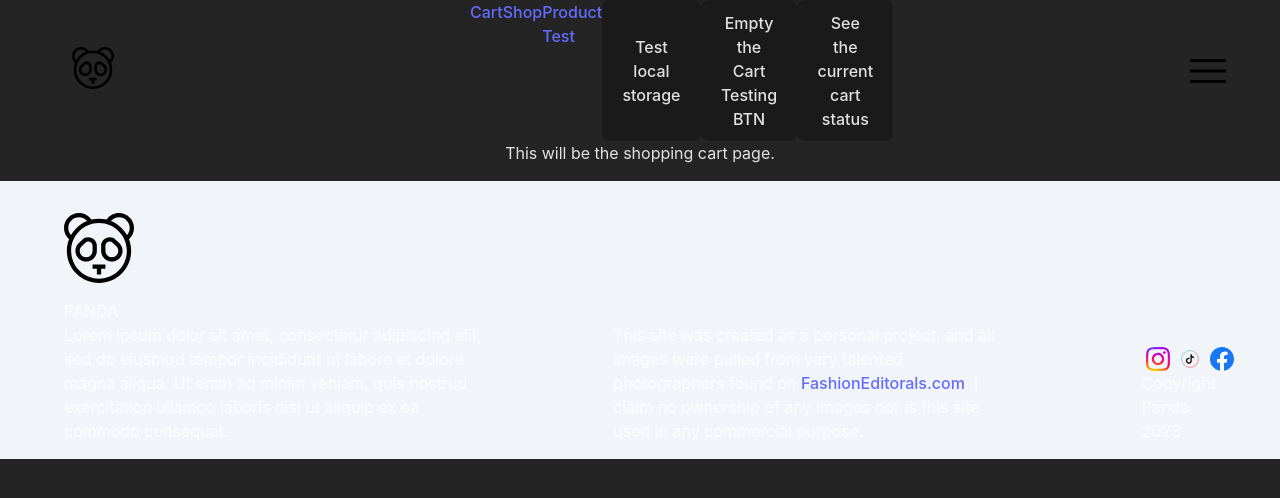
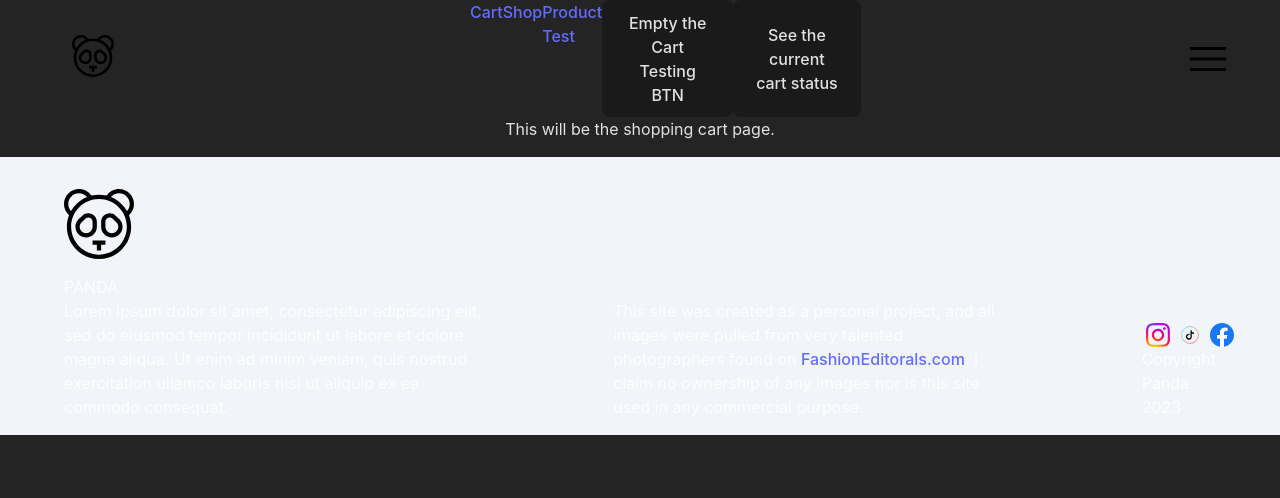
Before and after one commit to J-Skarbek/Shopping-Cart, a React (Vite) app in the folder shopping-cart-app/: page /cart in a window 1280 px wide. Shown: the top 498 px of the page. Built offline with nearby package versions, Linux system fonts and the light colour scheme.

Commit message:
Remove the unsuccessfulattempts and linking localStorage to state in custom hook

```diff
--- a/shopping-cart-app/src/components/Header.jsx
+++ b/shopping-cart-app/src/components/Header.jsx
@@ -14,7 +14,7 @@ function Header() {
     return setShowMenu(!showMenu);
   }
 
-  const { logCartItems, emptyTheCart, testLocal } = useContext(ShopContext);
+  const { logCartItems, emptyTheCart } = useContext(ShopContext);
 
   function displayMenu() {
     if (showMenu === true) {
@@ -37,7 +37,6 @@ function Header() {
         <NavLink to='cart'>Cart</NavLink>
         <NavLink to='shop'>Shop</NavLink>
         <NavLink to='product'>Product Test</NavLink>
-        <button onClick={testLocal}>Test local storage</button>
         <button onClick={emptyTheCart}>Empty the Cart Testing BTN</button>
         <button onClick={logCartItems}>See the current cart status</button>
       </nav>
--- a/shopping-cart-app/src/components/RootLayout.jsx
+++ b/shopping-cart-app/src/components/RootLayout.jsx
@@ -10,17 +10,15 @@ export const ShopContext = createContext({
   addToCart: () => {},
   logCartItems: () => {},
   emptyTheCart: () => {},
-  testLocal: () => {}
 })
 
 function RootLayout() {
 
-  const [cartContents, setCartContents] = React.useState([]);
-  // const [name, setName] = useLocalStorage('cartContents', cartContents);
+  const [cartContents, setCartContents] = React.useState(JSON.parse(localStorage.getItem('items')) || []);
 
-  const [item, setItem] = useLocalStorage('item', 'world');
-
- const testLocal = () => setItem(cartContents);
+  React.useEffect(() => {
+    localStorage.setItem("items", JSON.stringify(cartContents))
+  }, [cartContents])
 
 
   function addToCart(newItem) {
@@ -40,7 +38,7 @@ function RootLayout() {
   const emptyTheCart = () => setCartContents([]);
 
   return (
-    <ShopContext.Provider value={{ cartContents, addToCart, logCartItems, emptyTheCart, testLocal }}>
+    <ShopContext.Provider value={{ cartContents, addToCart, logCartItems, emptyTheCart }}>
       <div className="root-layout">
         <Header />
         <main className="flex justify-center">
```
